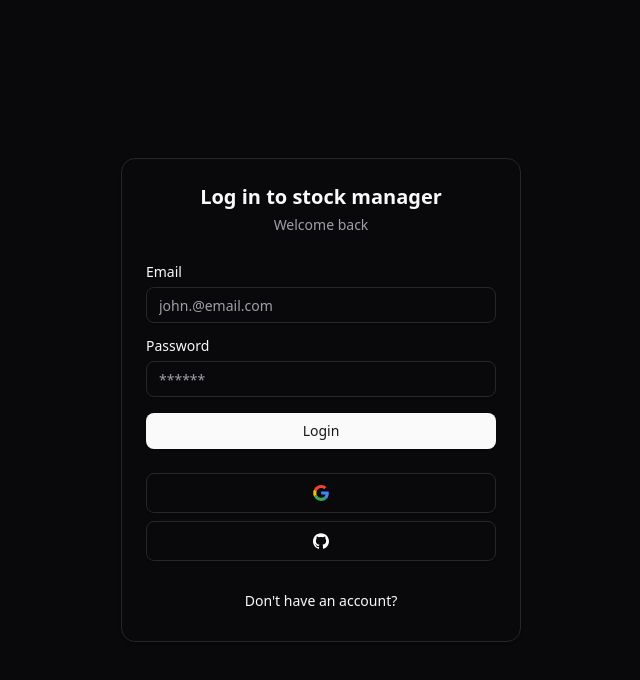
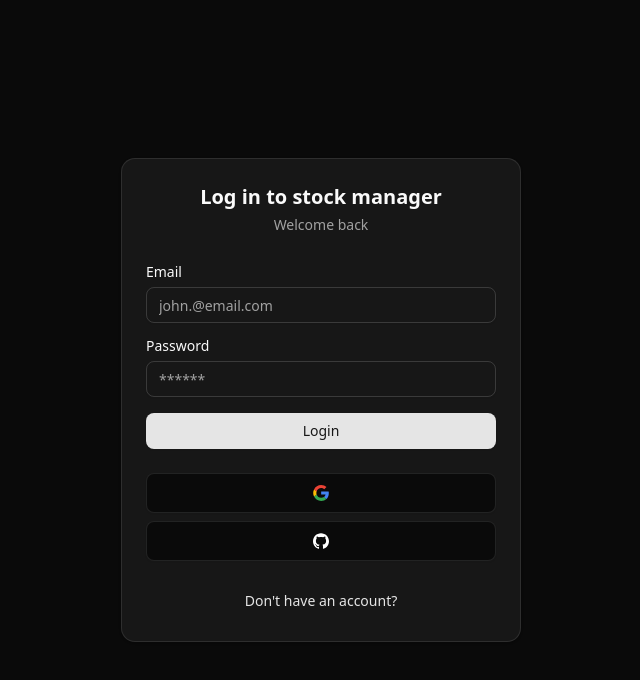
Before and after one commit to aledx18/stock-manager, a Next.js app: page /sign-in in a window 1280 px wide. Shown: the top 680 px of the page, without its empty margins (319-959 px from the left). Built offline with nearby package versions, Linux system fonts and the light colour scheme.

Commit message:
Change: global style

```diff
--- a/app/globals.css
+++ b/app/globals.css
@@ -1,6 +1,5 @@
 @import 'tailwindcss';
-
-@plugin "tailwindcss-animate";
+@import 'tw-animate-css';
 
 @custom-variant dark (&:is(.dark *));
 
@@ -25,7 +24,6 @@
   --color-ring: var(--ring);
   --color-input: var(--input);
   --color-border: var(--border);
-  --color-destructive-foreground: var(--destructive-foreground);
   --color-destructive: var(--destructive);
   --color-accent-foreground: var(--accent-foreground);
   --color-accent: var(--accent);
@@ -46,39 +44,73 @@
 }
 
 :root {
-  --background: oklch(0.141 0.005 285.823);
+  --header-height: calc(var(--spacing) * 12 + 1px);
+  --radius: 0.625rem;
+  --background: oklch(0.145 0 0);
   --foreground: oklch(0.985 0 0);
-  --radius: 0.625rem;
-  --card: oklch(0.141 0.005 285.823);
+  --card: oklch(0.205 0 0);
   --card-foreground: oklch(0.985 0 0);
-  --popover: oklch(0.141 0.005 285.823);
+  --popover: oklch(0.205 0 0);
   --popover-foreground: oklch(0.985 0 0);
-  --primary: oklch(0.985 0 0);
-  --primary-foreground: oklch(0.21 0.006 285.885);
-  --secondary: oklch(0.274 0.006 286.033);
+  --primary: oklch(0.922 0 0);
+  --primary-foreground: oklch(0.205 0 0);
+  --secondary: oklch(0.269 0 0);
   --secondary-foreground: oklch(0.985 0 0);
-  --muted: oklch(0.274 0.006 286.033);
-  --muted-foreground: oklch(0.705 0.015 286.067);
-  --accent: oklch(0.274 0.006 286.033);
+  --muted: oklch(0.269 0 0);
+  --muted-foreground: oklch(0.708 0 0);
+  --accent: oklch(0.269 0 0);
   --accent-foreground: oklch(0.985 0 0);
-  --destructive: oklch(0.396 0.141 25.723);
-  --destructive-foreground: oklch(0.637 0.237 25.331);
-  --border: oklch(0.274 0.006 286.033);
-  --input: oklch(0.274 0.006 286.033);
-  --ring: oklch(0.442 0.017 285.786);
+  --destructive: oklch(0.704 0.191 22.216);
+  --border: oklch(1 0 0 / 10%);
+  --input: oklch(1 0 0 / 15%);
+  --ring: oklch(0.556 0 0);
   --chart-1: oklch(0.488 0.243 264.376);
   --chart-2: oklch(0.696 0.17 162.48);
   --chart-3: oklch(0.769 0.188 70.08);
   --chart-4: oklch(0.627 0.265 303.9);
   --chart-5: oklch(0.645 0.246 16.439);
-  --sidebar: oklch(0.21 0.006 285.885);
+  --sidebar: oklch(0.205 0 0);
   --sidebar-foreground: oklch(0.985 0 0);
   --sidebar-primary: oklch(0.488 0.243 264.376);
   --sidebar-primary-foreground: oklch(0.985 0 0);
-  --sidebar-accent: oklch(0.274 0.006 286.033);
+  --sidebar-accent: oklch(0.269 0 0);
   --sidebar-accent-foreground: oklch(0.985 0 0);
-  --sidebar-border: oklch(0.274 0.006 286.033);
-  --sidebar-ring: oklch(0.442 0.017 285.786);
+  --sidebar-border: oklch(1 0 0 / 10%);
+  --sidebar-ring: oklch(0.556 0 0);
+}
+
+.dark {
+  --background: oklch(0.145 0 0);
+  --foreground: oklch(0.985 0 0);
+  --card: oklch(0.205 0 0);
+  --card-foreground: oklch(0.985 0 0);
+  --popover: oklch(0.205 0 0);
+  --popover-foreground: oklch(0.985 0 0);
+  --primary: oklch(0.922 0 0);
+  --primary-foreground: oklch(0.205 0 0);
+  --secondary: oklch(0.269 0 0);
+  --secondary-foreground: oklch(0.985 0 0);
+  --muted: oklch(0.269 0 0);
+  --muted-foreground: oklch(0.708 0 0);
+  --accent: oklch(0.269 0 0);
+  --accent-foreground: oklch(0.985 0 0);
+  --destructive: oklch(0.704 0.191 22.216);
+  --border: oklch(1 0 0 / 10%);
+  --input: oklch(1 0 0 / 15%);
+  --ring: oklch(0.556 0 0);
+  --chart-1: oklch(0.488 0.243 264.376);
+  --chart-2: oklch(0.696 0.17 162.48);
+  --chart-3: oklch(0.769 0.188 70.08);
+  --chart-4: oklch(0.627 0.265 303.9);
+  --chart-5: oklch(0.645 0.246 16.439);
+  --sidebar: oklch(0.205 0 0);
+  --sidebar-foreground: oklch(0.985 0 0);
+  --sidebar-primary: oklch(0.488 0.243 264.376);
+  --sidebar-primary-foreground: oklch(0.985 0 0);
+  --sidebar-accent: oklch(0.269 0 0);
+  --sidebar-accent-foreground: oklch(0.985 0 0);
+  --sidebar-border: oklch(1 0 0 / 10%);
+  --sidebar-ring: oklch(0.556 0 0);
 }
 
 @layer base {
@@ -89,51 +121,3 @@
     @apply bg-background text-foreground;
   }
 }
-
-/* 1. Use a more-intuitive box-sizing model */
-*,
-*::before,
-*::after {
-  box-sizing: border-box;
-}
-
-body {
-  /* 3. Add accessible line-height */
-  line-height: 1.5;
-  /* 4. Improve text rendering */
-  -webkit-font-smoothing: antialiased;
-}
-
-/* 5. Improve media defaults */
-img,
-picture,
-video,
-canvas,
-svg {
-  display: block;
-  max-width: 100%;
-}
-
-/* 7. Avoid text overflows */
-p,
-h1,
-h2,
-h3,
-h4,
-h5,
-h6 {
-  overflow-wrap: break-word;
-}
-
-/* 8. Improve line wrapping */
-p {
-  text-wrap: pretty;
-}
-h1,
-h2,
-h3,
-h4,
-h5,
-h6 {
-  text-wrap: balance;
-}
```
